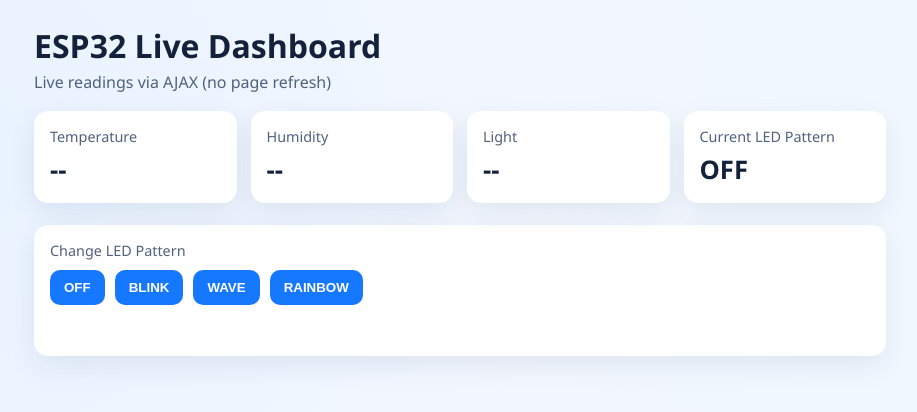
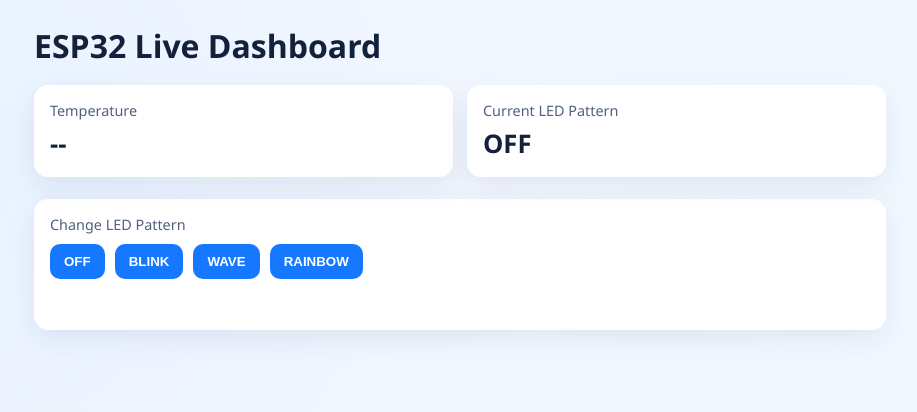
Before and after one commit to MattJenkins7/TheFuture, a Flask app: page / in a window 1280 px wide. Shown: the top 412 px of the page, without its empty margins (180-1097 px from the left). Run offline with Flask 3, Linux system fonts and the light colour scheme.

Commit message:
updated index

```diff
--- a/templates/index.html
+++ b/templates/index.html
@@ -104,21 +104,12 @@
     <main class="wrap">
       <section class="header">
         <h1>ESP32 Live Dashboard</h1>
-        <div class="sub">Live readings via AJAX (no page refresh)</div>
       </section>
 
       <section class="grid">
         <article class="card">
           <div class="label">Temperature</div>
           <div class="value" id="temperature">--</div>
-        </article>
-        <article class="card">
-          <div class="label">Humidity</div>
-          <div class="value" id="humidity">--</div>
-        </article>
-        <article class="card">
-          <div class="label">Light</div>
-          <div class="value" id="light">--</div>
         </article>
         <article class="card">
           <div class="label">Current LED Pattern</div>
@@ -140,8 +131,6 @@
 
     <script>
       const temperatureEl = document.getElementById("temperature");
-      const humidityEl = document.getElementById("humidity");
-      const lightEl = document.getElementById("light");
       const patternEl = document.getElementById("pattern");
       const statusEl = document.getElementById("status");
 
@@ -155,8 +144,6 @@
           const data = await res.json();
 
           temperatureEl.textContent = fmt(data.temperature, " C");
-          humidityEl.textContent = fmt(data.humidity, " %");
-          lightEl.textContent = fmt(data.light);
           patternEl.textContent = data.pattern || "OFF";
         } catch (err) {
           statusEl.textContent = "Failed to fetch live data";
```
